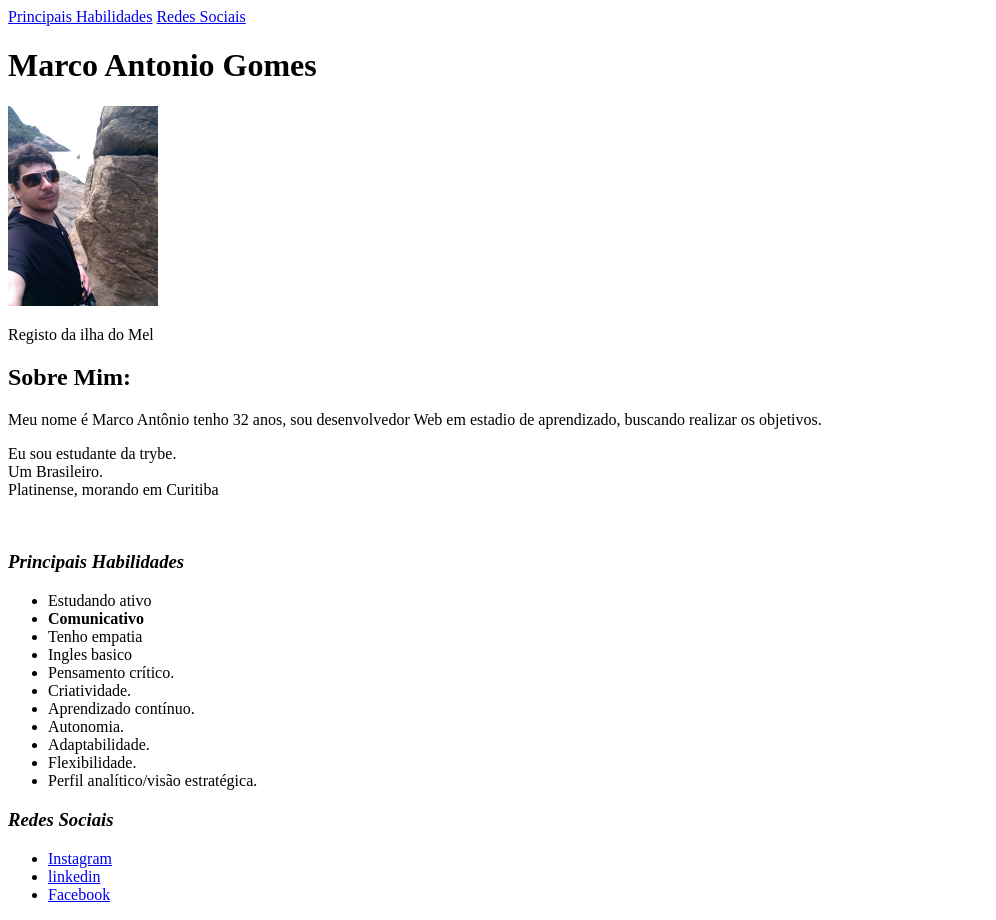
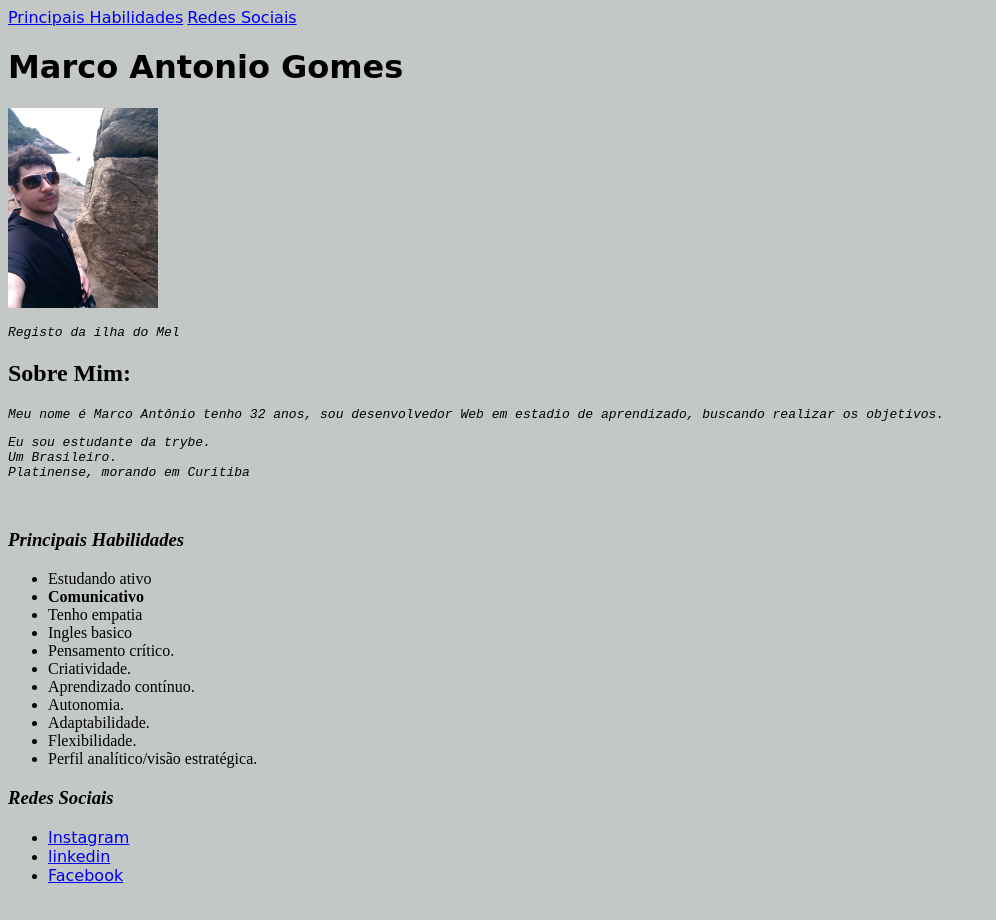
Before and after one commit to marcoa-gomes/PortifolioWeb, a plain HTML site: page index.html in a window 1280 px wide. Shown: the whole page, without its empty margins (0-996 px from the left). Drawn offline with Linux system fonts and the light colour scheme.

Commit message:
Adicional Style.css ao Portifolio

```diff
--- a/index.html
+++ b/index.html
@@ -3,6 +3,21 @@
   <head>
     <meta charset="UTF-8">
     <title>Meu Portifolio Web</title>
+    <style>
+      body{
+        background-color: #081c153d;
+      }
+      p{
+        font-style: oblique;
+        font-family: monospace;
+      }
+      h1{
+        font-family: cursive;
+      }
+      a{
+        font-family: cursive;
+      }
+    </style>
   </head>
 <body>
   <a href="#habilidades">Principais Habilidades</a>
```
Also changed, not shown: style.css (added).
